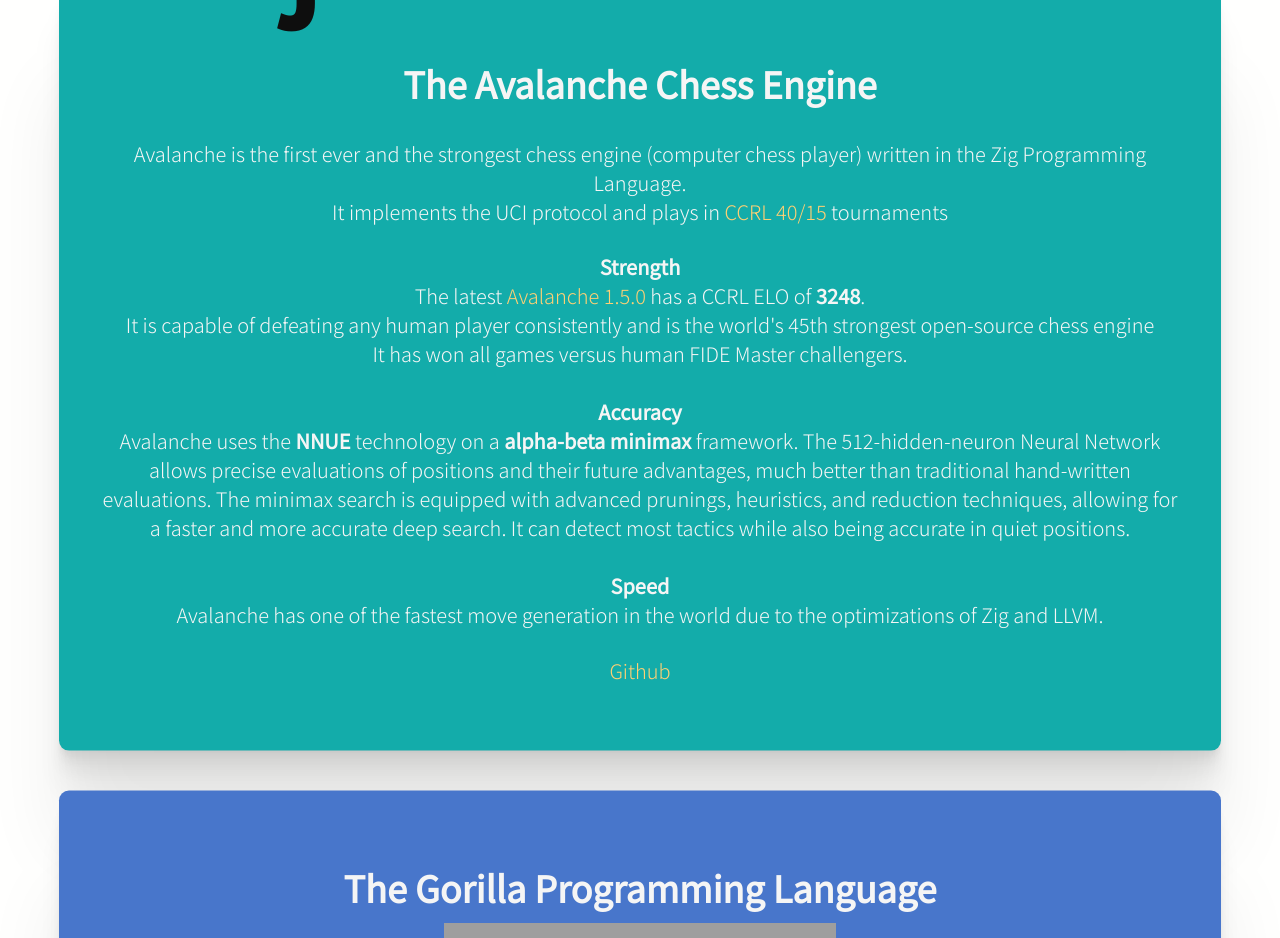
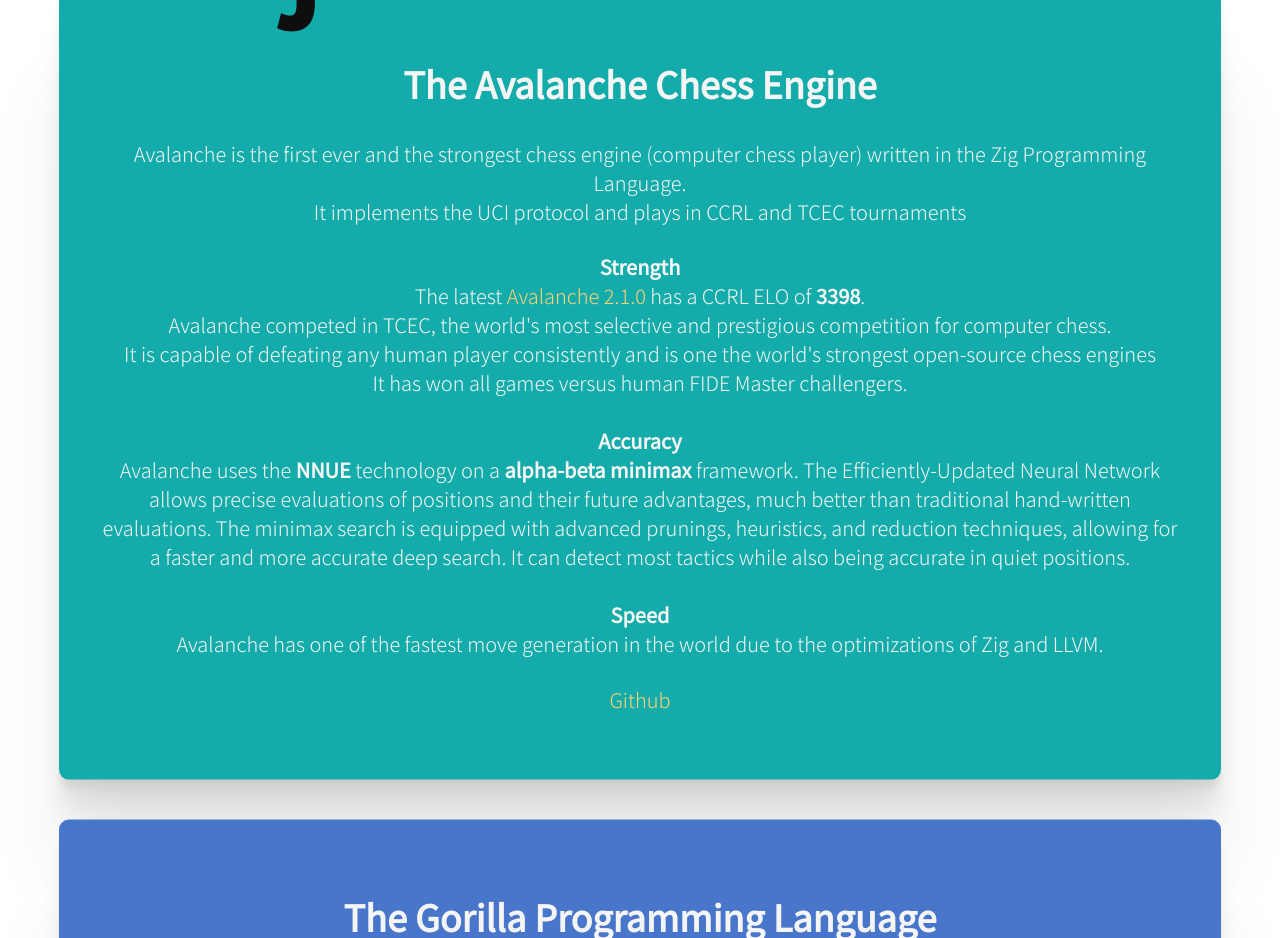
Before and after one commit to SnowballSH/SnowballSH.github.io, a Preact app in the folder web/: page / in a window 1280 px wide. Shown: the part 1940-2878 px from the top of the page. Built offline with nearby package versions, Linux system fonts and the light colour scheme; grey boxes are pictures that could not be loaded.

Commit message:
Update projects.tsx

```diff
--- a/web/src/components/projects.tsx
+++ b/web/src/components/projects.tsx
@@ -73,17 +73,18 @@
                     <h4>
                         Avalanche is the first ever and the strongest chess engine (computer chess player) written in the Zig Programming Language.
                         <br />
-                        It implements the UCI protocol and plays in <a href="http://ccrl.chessdom.com/ccrl/4040/" target="_blank" rel="noopener">CCRL 40/15</a> tournaments
+                        It implements the UCI protocol and plays in CCRL and TCEC tournaments
                     </h4>
                     <h4>
                         <b>Strength</b>
-                        <br />The latest <a href="https://ccrl.chessdom.com/ccrl/4040/cgi/engine_details.cgi?print=Details&each_game=0&eng=Avalanche%201.5.0%2064-bit%204CPU#Avalanche_1_5_0_64-bit_4CPU" target="_blank" rel="noopener">Avalanche 1.5.0</a> has a CCRL ELO of <b>3248</b>.
-                        <br />It is capable of defeating any human player consistently and is the world's 45th strongest open-source chess engine
+                        <br />The latest <a href="https://www.computerchess.org.uk/ccrl/404/cgi/engine_details.cgi?print=Details&each_game=1&eng=Avalanche%202.1.0%2064-bit#Avalanche_2_1_0_64-bit" target="_blank" rel="noopener">Avalanche 2.1.0</a> has a CCRL ELO of <b>3398</b>.
+                        <br />Avalanche competed in TCEC, the world's most selective and prestigious competition for computer chess.
+                        <br />It is capable of defeating any human player consistently and is one the world's strongest open-source chess engines
                         <br />It has won all games versus human FIDE Master challengers.
                         <br />
                         <br />
                         <b>Accuracy</b>
-                        <br />Avalanche uses the <b>NNUE</b> technology on a <b>alpha-beta minimax</b> framework. The 512-hidden-neuron Neural Network allows precise evaluations of positions and their future advantages, much better than traditional hand-written evaluations. The minimax search is equipped with advanced prunings, heuristics, and reduction techniques, allowing for a faster and more accurate deep search. It can detect most tactics while also being accurate in quiet positions.
+                        <br />Avalanche uses the <b>NNUE</b> technology on a <b>alpha-beta minimax</b> framework. The Efficiently-Updated Neural Network allows precise evaluations of positions and their future advantages, much better than traditional hand-written evaluations. The minimax search is equipped with advanced prunings, heuristics, and reduction techniques, allowing for a faster and more accurate deep search. It can detect most tactics while also being accurate in quiet positions.
                         <br />
                         <br />
                         <b>Speed</b>
```
